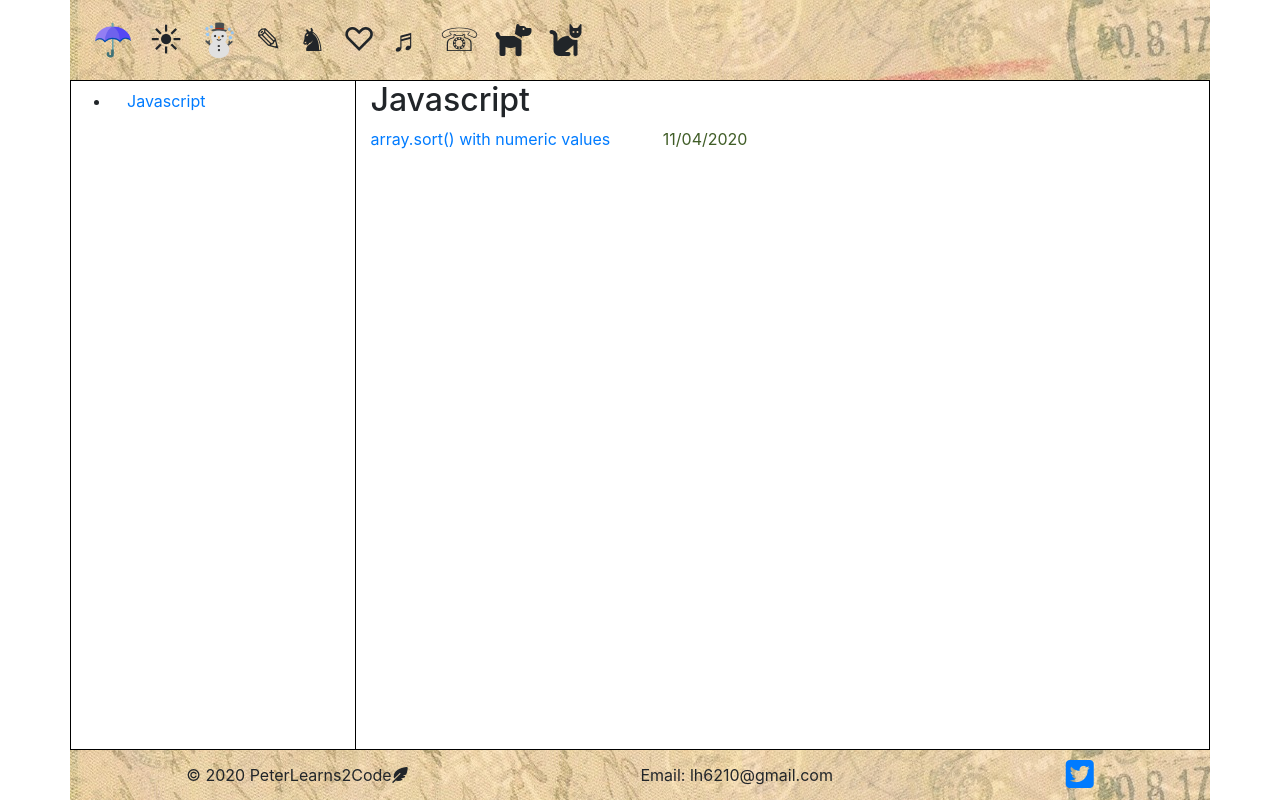
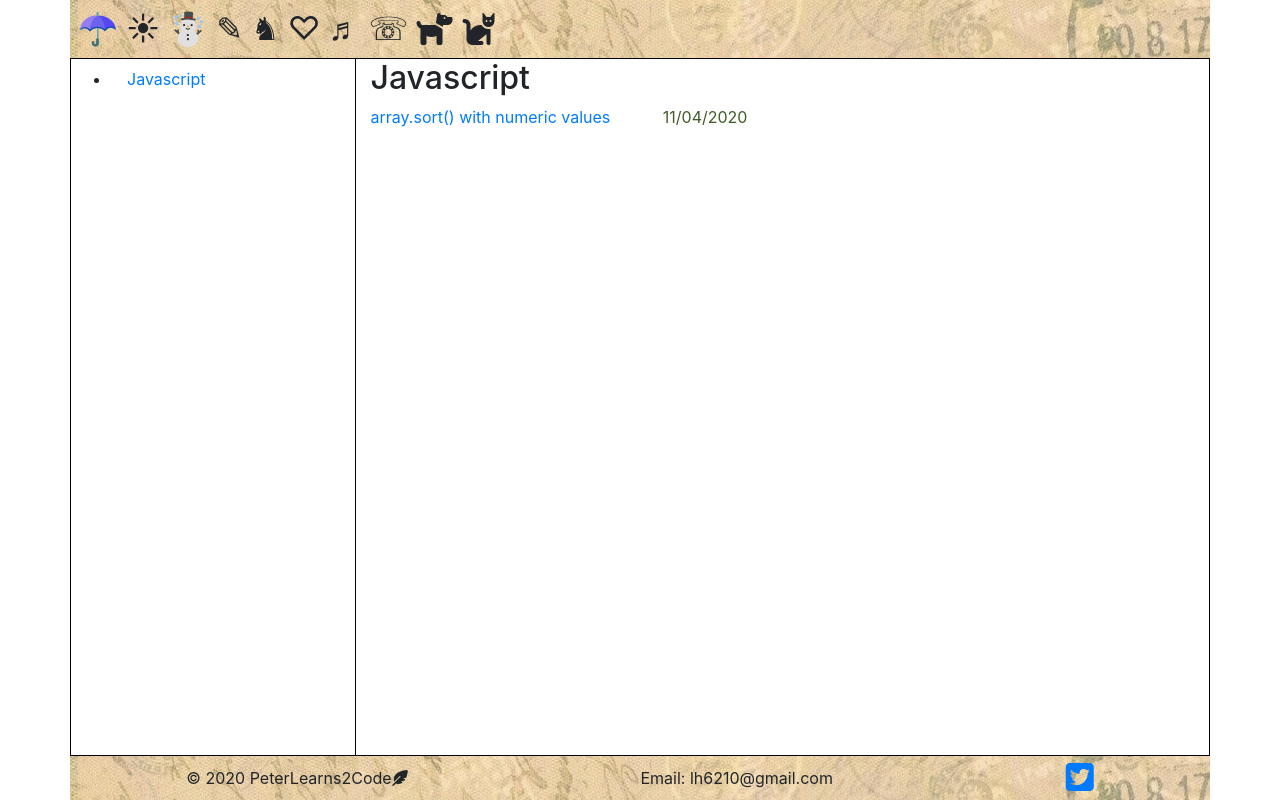
Before and after one commit to lh6210/webapp4everyone, a PHP site: page /index.html in a window 1280 px wide. Run offline with PHP 8.4, Linux system fonts and the light colour scheme; some libraries are stand-ins or nearby versions.

Commit message:
style.css change .header's padding

```diff
--- a/personal/assets/styles/style.css
+++ b/personal/assets/styles/style.css
@@ -19,7 +19,6 @@ html, body {
 
 .notes {
 	color: #405d27;
-	font-size: 1rem;
 	margin-left: 3rem;
 }
 
@@ -36,13 +35,17 @@ button {
 	/* background-image: linear-gradient(90deg, rgba(34, 152, 221, 1),rgba(211, 234, 248, 1)); */
 }
 
+.header>div {
+	padding:.3rem 0;
+}
+
 .header .h-elm {
-	padding:1rem .5rem;
 	font-size: 2rem;
+	padding-left: .5rem;
 }
 
 .footer>div {
-	padding: 0.5rem 0;
+	padding: 0.3rem 0;
 
 }
 
```
